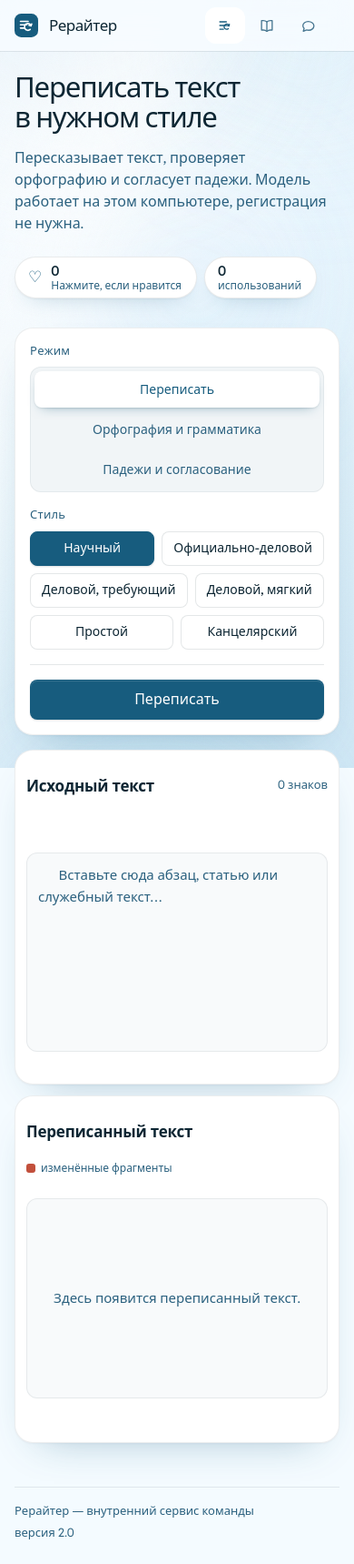
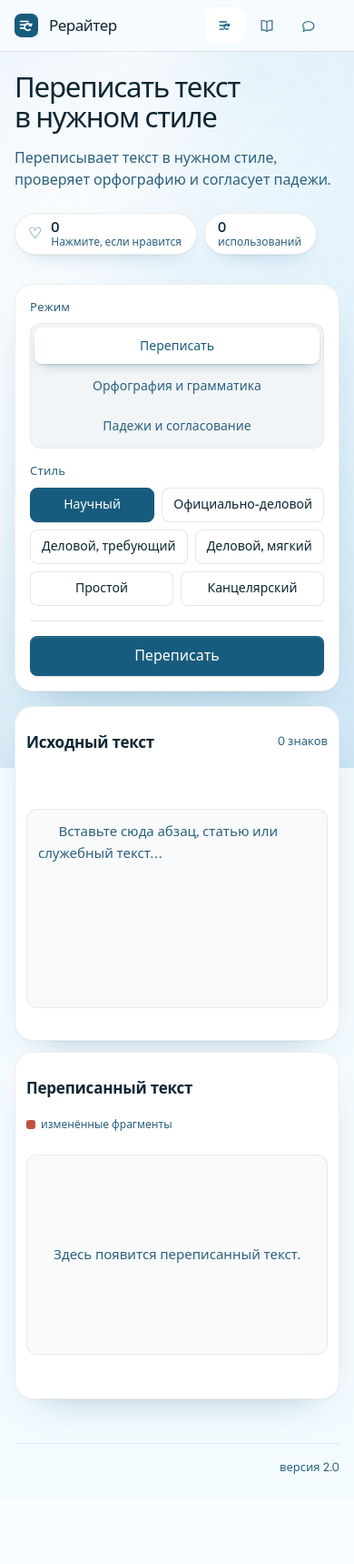
Before and after one commit to alexander-rezaev/rewriter, a FastAPI app: page / in a window 390 px wide. Shown: the whole page at 91% size. After the commit the page ends 1620 px from the top, so only its background shows below. Run offline with FastAPI, Linux system fonts and the light colour scheme.

Commit message:
Уточнить подзаголовок главной и оставить в подвале только версию.

```diff
--- a/static/style.css
+++ b/static/style.css
@@ -1564,7 +1564,7 @@ mark.hl-punctuation.hl-gap {
 .foot {
   display: flex;
   flex-wrap: wrap;
-  justify-content: space-between;
+  justify-content: flex-end;
   gap: var(--s-2) var(--s-4);
   margin-top: var(--s-7);
   padding-top: var(--s-4);
@@ -1897,11 +1897,6 @@ mark.hl-punctuation.hl-gap {
     left: var(--s-3);
     right: var(--s-3);
   }
-
-  .foot {
-    flex-direction: column;
-    gap: var(--s-1);
-  }
 }
 
 /* --------------------------------------------------------------- меньше движения */
--- a/templates/base.html
+++ b/templates/base.html
@@ -72,7 +72,6 @@
         <div class="main__in">
           {% block main %}{% endblock %}
           <footer class="foot">
-            <p>Рерайтер — внутренний сервис команды</p>
             <p>версия 2.0</p>
           </footer>
         </div>
--- a/templates/index.html
+++ b/templates/index.html
@@ -1,7 +1,7 @@
 {% extends "base.html" %}
 
 {% block title %}Рерайтер: переписать текст и проверить орфографию{% endblock %}
-{% block description %}Локальный рерайтер команды: пересказ в выбранном стиле, проверка орфографии и согласование падежей. Без регистрации.{% endblock %}
+{% block description %}Рерайтер: переписывает текст в нужном стиле, проверяет орфографию и согласует падежи.{% endblock %}
 
 {% block rail_foot %}
 <button type="button" class="rail__link" id="model-unlock" {% if not model_choice %}hidden{% endif %}>
@@ -16,8 +16,7 @@
 <header class="head">
   <h1 class="head__title">Переписать текст в нужном стиле</h1>
   <p class="t-lead head__lead">
-    Пересказывает текст, проверяет орфографию и согласует падежи. Модель работает на этом
-    компьютере, регистрация не нужна.
+    Переписывает текст в нужном стиле, проверяет орфографию и согласует падежи.
   </p>
   <div class="head__meta">
     <button
```
